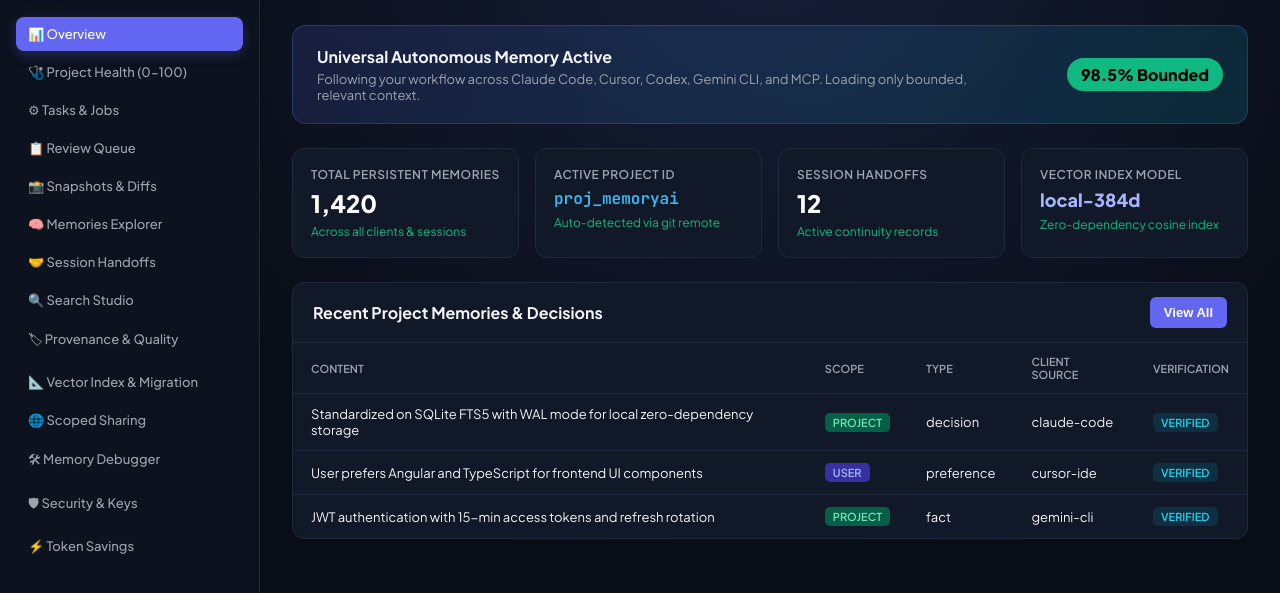
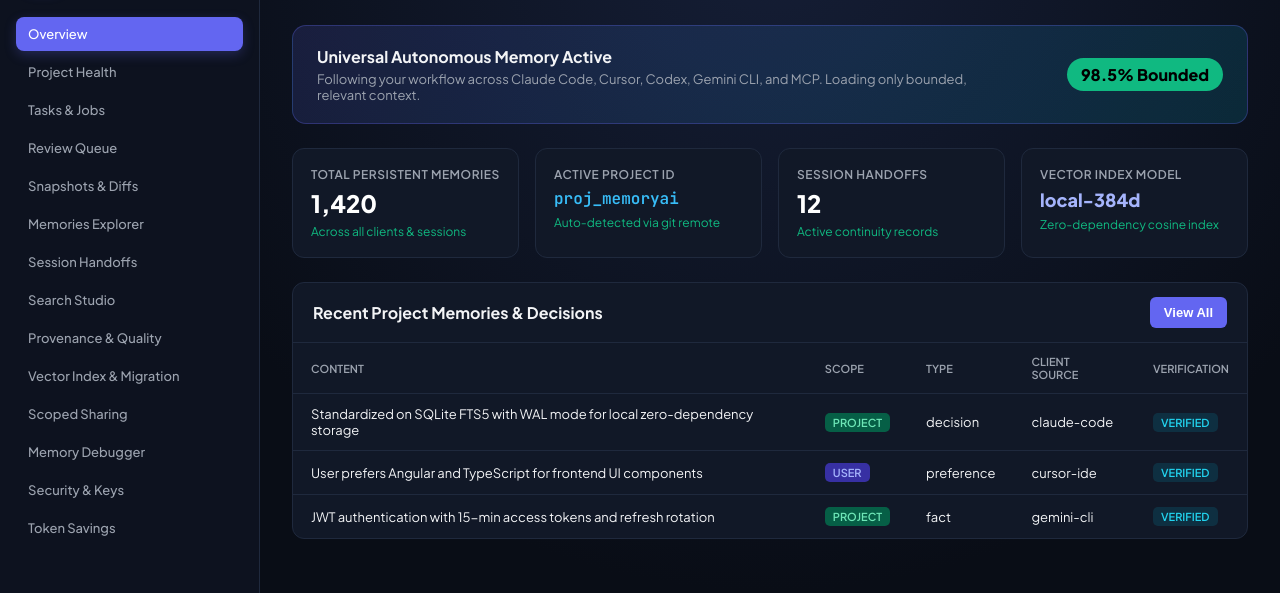
Before and after one commit to toozuuu/MemoryAI, a website: page apps/dashboard/src/index.html in a window 1280 px wide. Shown: the part 73-666 px from the top of the page. Drawn offline with Linux system fonts and the light colour scheme.

Commit message:
Remove emojis from navigation items in the dashboard for a cleaner UI

```diff
--- a/apps/dashboard/src/index.html
+++ b/apps/dashboard/src/index.html
@@ -251,20 +251,20 @@
       <div class="brand-name">MemoryAI</div>
     </div>
     <ul class="nav-list">
-      <li class="nav-item active" onclick="switchTab('overview')">📊 Overview</li>
-      <li class="nav-item" onclick="switchTab('health')">🩺 Project Health (0-100)</li>
-      <li class="nav-item" onclick="switchTab('tasks')">⚙ Tasks & Jobs</li>
-      <li class="nav-item" onclick="switchTab('review')">📋 Review Queue</li>
-      <li class="nav-item" onclick="switchTab('snapshots')">📸 Snapshots & Diffs</li>
-      <li class="nav-item" onclick="switchTab('memories')">🧠 Memories Explorer</li>
-      <li class="nav-item" onclick="switchTab('handoffs')">🤝 Session Handoffs</li>
-      <li class="nav-item" onclick="switchTab('search')">🔍 Search Studio</li>
-      <li class="nav-item" onclick="switchTab('provenance')">🏷 Provenance & Quality</li>
-      <li class="nav-item" onclick="switchTab('embeddings')">📐 Vector Index & Migration</li>
-      <li class="nav-item" onclick="switchTab('sharing')">🌐 Scoped Sharing</li>
-      <li class="nav-item" onclick="switchTab('debugger')">🛠 Memory Debugger</li>
-      <li class="nav-item" onclick="switchTab('security')">🛡 Security & Keys</li>
-      <li class="nav-item" onclick="switchTab('savings')">⚡ Token Savings</li>
+      <li class="nav-item active" onclick="switchTab('overview')">Overview</li>
+      <li class="nav-item" onclick="switchTab('health')">Project Health</li>
+      <li class="nav-item" onclick="switchTab('tasks')">Tasks & Jobs</li>
+      <li class="nav-item" onclick="switchTab('review')">Review Queue</li>
+      <li class="nav-item" onclick="switchTab('snapshots')">Snapshots & Diffs</li>
+      <li class="nav-item" onclick="switchTab('memories')">Memories Explorer</li>
+      <li class="nav-item" onclick="switchTab('handoffs')">Session Handoffs</li>
+      <li class="nav-item" onclick="switchTab('search')">Search Studio</li>
+      <li class="nav-item" onclick="switchTab('provenance')">Provenance & Quality</li>
+      <li class="nav-item" onclick="switchTab('embeddings')">Vector Index & Migration</li>
+      <li class="nav-item" onclick="switchTab('sharing')">Scoped Sharing</li>
+      <li class="nav-item" onclick="switchTab('debugger')">Memory Debugger</li>
+      <li class="nav-item" onclick="switchTab('security')">Security & Keys</li>
+      <li class="nav-item" onclick="switchTab('savings')">Token Savings</li>
     </ul>
   </aside>
 
```
Also changed, not shown: README.md.
